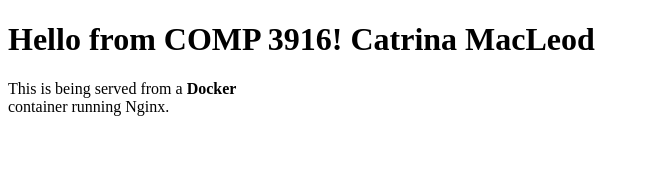
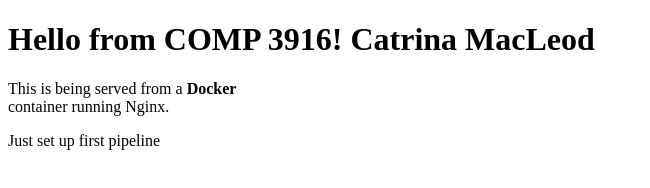
Before and after one commit to CatMacLeod/week5demo, a plain HTML site: page index.html in a window 1280 px wide. Shown: the whole page, without its empty margins (0-650 px from the left). Drawn offline with Linux system fonts and the light colour scheme.

Commit message:
Update index.html

```diff
--- a/index.html
+++ b/index.html
@@ -9,6 +9,7 @@
     <h1 id="toc_0">Hello from COMP 3916! Catrina MacLeod</h1>
     <p>This is being served from a <b>Docker</b><br>
         container running Nginx.</p>
+    <p>Just set up first pipeline</p>
 </body>
 
 </html>
```
